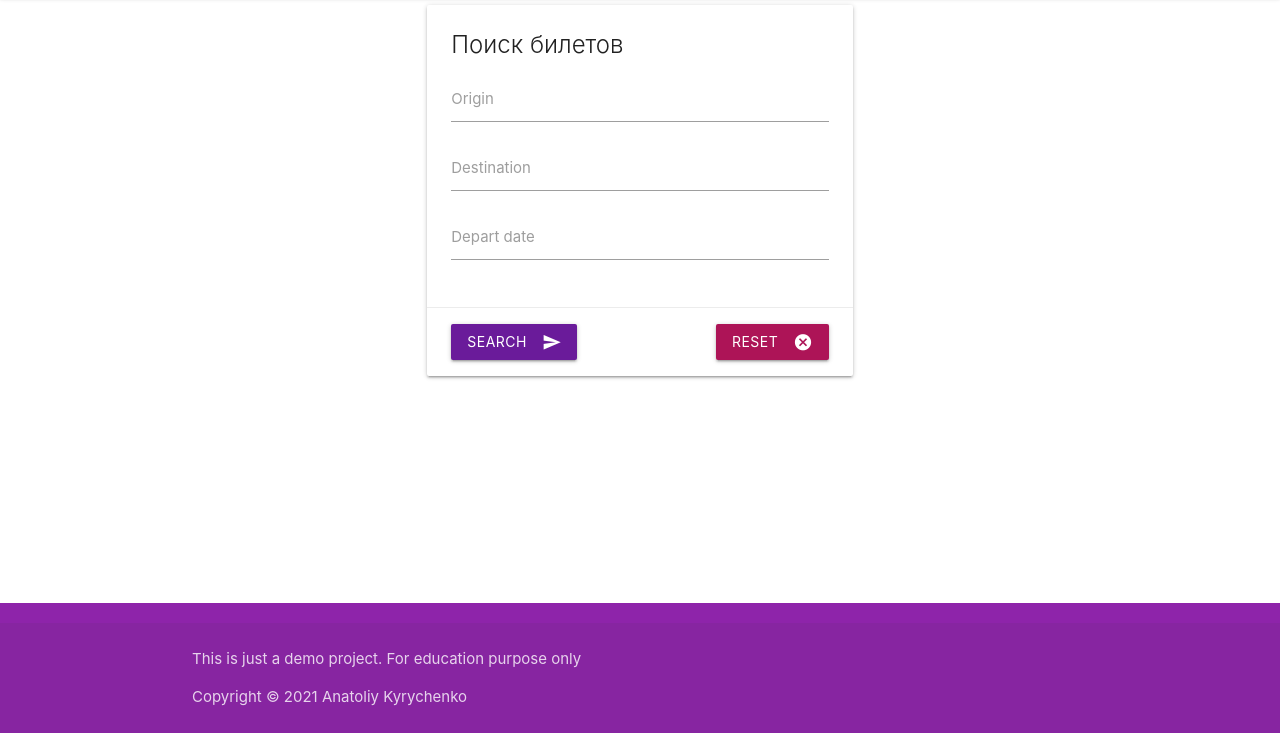
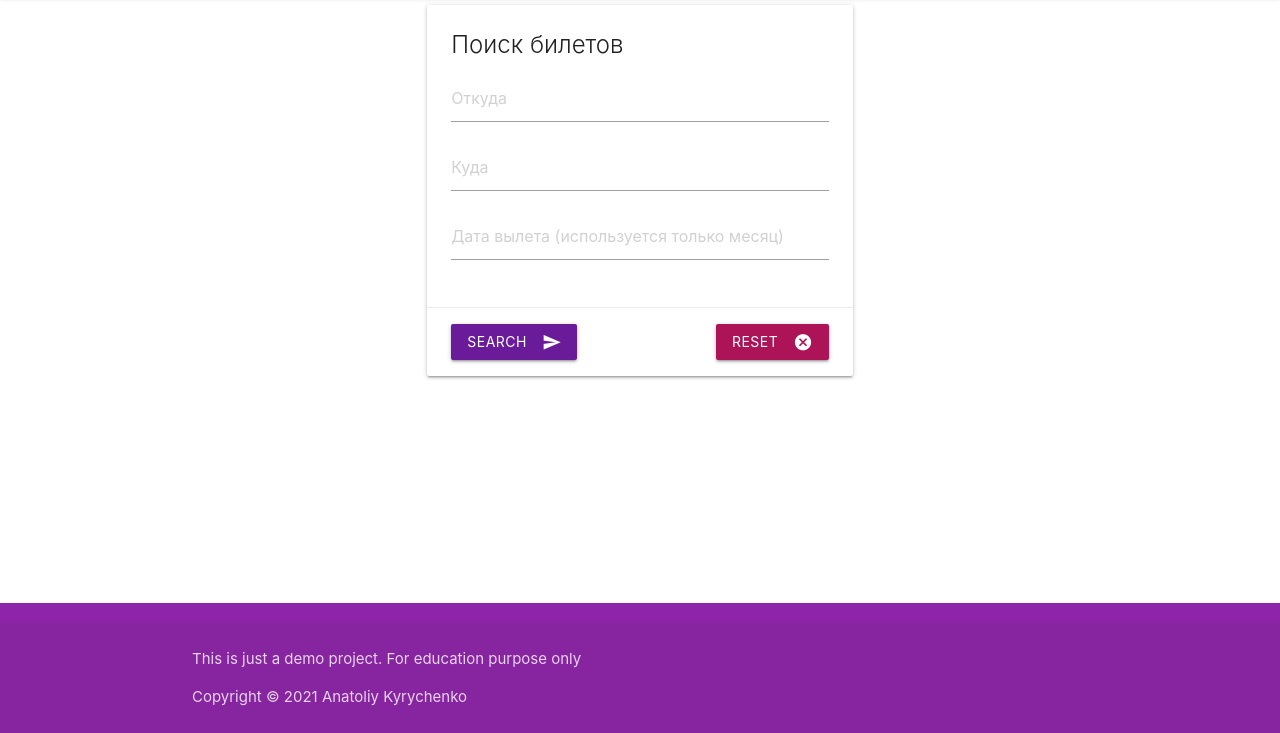
Before and after one commit to anatolii-k/avia-tickets-learning-js-, a website built with webpack: page src/index.html in a window 1280 px wide. Shown: the part 67-800 px from the top of the page. Built offline with nearby package versions, Linux system fonts and the light colour scheme; no server answers.

Commit message:
Replace label with placeholder in Search Tickets screen. label doesn't works properly

```diff
--- a/src/index.html
+++ b/src/index.html
@@ -67,8 +67,8 @@
                         id="location-origin-input"
                         class="autocomplete"
                         autocomplete="off"
+                        placeholder="Откуда"
                       />
-                      <label for="location-origin-input">Origin</label>
                     </div>
                     <div class="input-field">
                       <input
@@ -76,16 +76,16 @@
                         id="location-destination-input"
                         class="autocomplete"
                         autocomplete="off"
+                        placeholder="Куда"
                       />
-                      <label for="location-destination-input">Destination</label>
                     </div>
                     <div class="input-field">
                       <input
                         type="text"
                         class="datepicker"
                         id="depart-date-input"
+                        placeholder="Дата вылета (используется только месяц)"
                       />
-                      <label for="datepicker-depart">Depart date</label>
                     </div>
                   </div>
                   <div class="card-action d-flex">
```
Also changed, not shown: dist/index.html.
